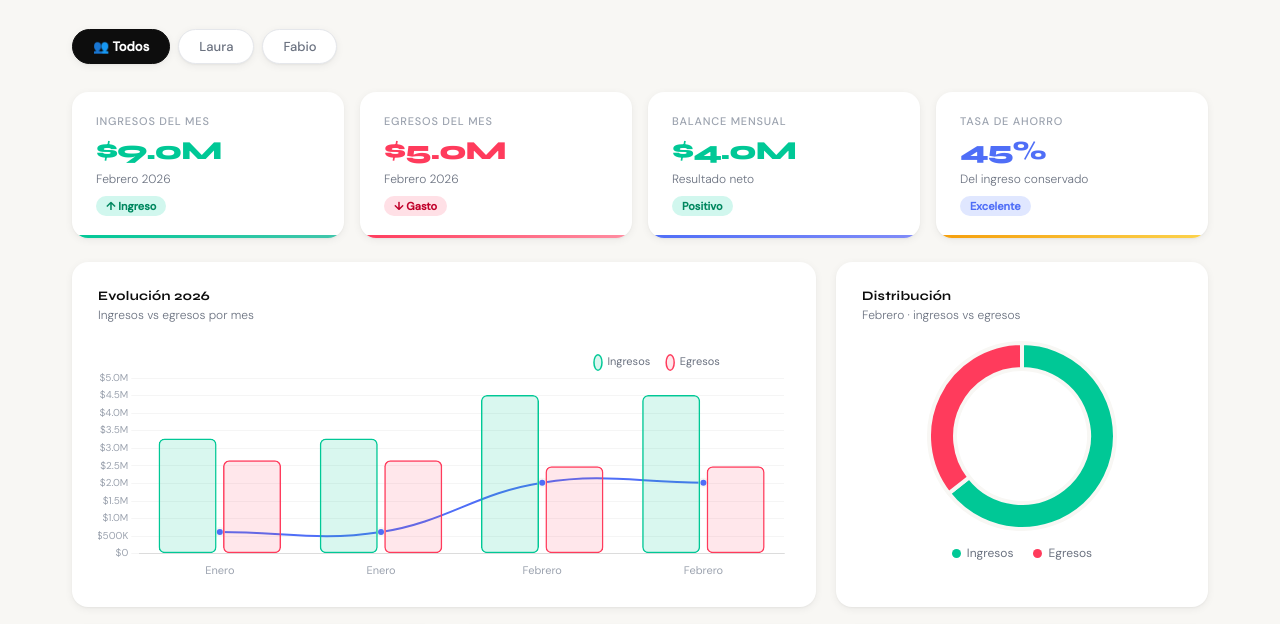
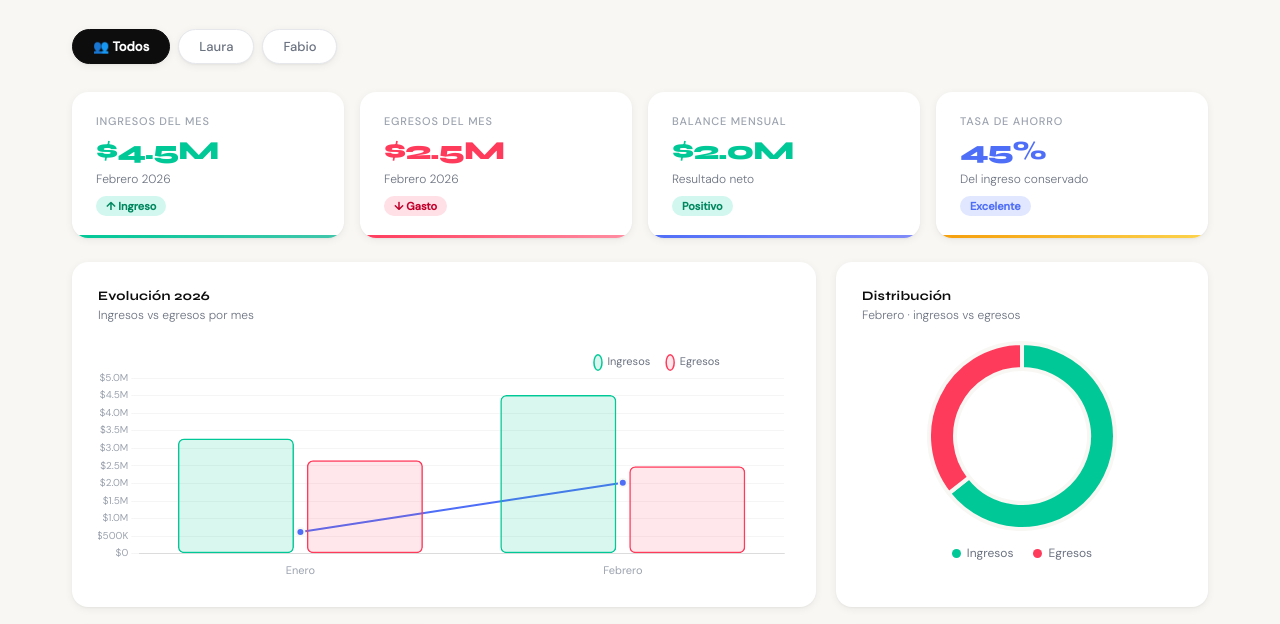
Before and after one commit to fabiobareiro/Dashbaord-laufab-finanzas, a plain HTML site: page index.html in a window 1280 px wide. Shown: the part 118-742 px from the top of the page. Drawn offline with nearby package versions, Linux system fonts and the light colour scheme.

Commit message:
📊 Reporte Febrero 2026 generado el 1 de Marzo

```diff
--- a/index.html
+++ b/index.html
@@ -148,21 +148,21 @@ footer{text-align:center;font-size:11px;color:var(--soft);padding:20px 0 8px;let
   <div class="kpi-grid">
     <div class="kpi">
       <div class="kpi-label">Ingresos del mes</div>
-      <div class="kpi-value green" id="kIngresos">$9.0M</div>
+      <div class="kpi-value green" id="kIngresos">$4.5M</div>
       <div class="kpi-sub" id="kIngLabel">Febrero 2026</div>
       <div class="kpi-badge up">↑ Ingreso</div>
       <div class="kpi-accent green"></div>
     </div>
     <div class="kpi">
       <div class="kpi-label">Egresos del mes</div>
-      <div class="kpi-value red" id="kEgresos">$5.0M</div>
+      <div class="kpi-value red" id="kEgresos">$2.5M</div>
       <div class="kpi-sub" id="kEgrLabel">Febrero 2026</div>
       <div class="kpi-badge down">↓ Gasto</div>
       <div class="kpi-accent red"></div>
     </div>
     <div class="kpi">
       <div class="kpi-label">Balance mensual</div>
-      <div class="kpi-value green" id="kBalance">$4.0M</div>
+      <div class="kpi-value green" id="kBalance">$2.0M</div>
       <div class="kpi-sub">Resultado neto</div>
       <div class="kpi-badge up" id="kBalBadge">Positivo</div>
       <div class="kpi-accent blue"></div>
@@ -217,8 +217,8 @@ footer{text-align:center;font-size:11px;color:var(--soft);padding:20px 0 8px;let
           <div class="arc-center"><div class="arc-pct" id="arcPct">45%</div></div>
         </div>
         <div class="savings-detail">
-          <div class="sd-item"><div class="sd-label">Ingresado</div><div class="sd-val" style="color:var(--green)" id="sdIng">$9.0M</div></div>
-          <div class="sd-item"><div class="sd-label">Gastado</div><div class="sd-val" style="color:var(--red)" id="sdEgr">$5.0M</div></div>
+          <div class="sd-item"><div class="sd-label">Ingresado</div><div class="sd-val" style="color:var(--green)" id="sdIng">$4.5M</div></div>
+          <div class="sd-item"><div class="sd-label">Gastado</div><div class="sd-val" style="color:var(--red)" id="sdEgr">$2.5M</div></div>
         </div>
       </div>
     </div>
@@ -247,16 +247,16 @@ footer{text-align:center;font-size:11px;color:var(--soft);padding:20px 0 8px;let
 
 <script>
 const MN=["Enero","Febrero","Marzo","Abril","Mayo","Junio","Julio","Agosto","Septiembre","Octubre","Noviembre","Diciembre"];
-const AD={"0":{"ingresos":6555800,"egresos":5315498,"balance":1240302,"byCategoria":{"Alimentación":1445234,"Transporte":411934,"Ocio Y Salidas":463100,"Hogar":1010000,"Estilo de Vida":150000,"Trabajo Y Negocio":457200,"Impuestos":804540,"Salud y Deporte":24000,"Finanzas y Futuro":422000,"Mascotas":127490},"byPersona":{"Laura":3321498,"Fabio":1994000},"byPersonaIngresos":{"Laura":3222000,"Fabio":2885000}},"1":{"ingresos":9033240,"egresos":4986354,"balance":4046886,"byCategoria":{"Alimentación":997420,"Estilo de Vida":1073834,"Gastos Operativos":1619700,"Vivienda y Servicios":1177400,"Telefonía":118000},"byPersona":{"Fabio":3219000,"Laura":1767354},"byPersonaIngresos":{"Laura":6127240,"Fabio":2906000}}};
+const AD={"0":{"ingresos":3277900,"egresos":2657749,"balance":620151,"byCategoria":{"Alimentación":722617,"Transporte":205967,"Ocio Y Salidas":231550,"Hogar":505000,"Estilo de Vida":75000,"Trabajo Y Negocio":228600,"Impuestos":402270,"Salud y Deporte":12000,"Finanzas y Futuro":211000,"Mascotas":63745},"byPersona":{"Laura":1660749,"Fabio":997000},"byPersonaIngresos":{"Laura":1611000,"Fabio":1442500}},"1":{"ingresos":4516620,"egresos":2493177,"balance":2023443,"byCategoria":{"Alimentación":498710,"Estilo de Vida":536917,"Gastos Operativos":809850,"Vivienda y Servicios":588700,"Telefonía":59000},"byPersona":{"Fabio":1609500,"Laura":883677},"byPersonaIngresos":{"Laura":3063620,"Fabio":1453000}}};
 const YEAR=2026;
-const ML=["Enero","Enero","Febrero","Febrero"];
-const MI=[3277900,3277900,4516620,4516620];
-const ME=[2657749,2657749,2493177,2493177];
-const MB=[620151,620151,2023443,2023443];
+const ML=["Enero","Febrero"];
+const MI=[3277900,4516620];
+const ME=[2657749,2493177];
+const MB=[620151,2023443];
 const CC=["#6C63FF","#FF6584","#43C6AC","#FFB347","#4FC3F7","#A78BFA","#34D399","#FB923C"];
 const PC_COLORS=["#4F6EF7","#FF6584","#43C6AC","#FFB347"];
 const PERSONAS=["Laura","Fabio"];
-const MBP={"Laura":{"ingresos":[1611000,1611000,3063620,3063620],"egresos":[1660749,1660749,883677,883677],"balance":[-49749,-49749,2179943,2179943]},"Fabio":{"ingresos":[1442500,1442500,1453000,1453000],"egresos":[997000,997000,1609500,1609500],"balance":[445500,445500,-156500,-156500]}};
+const MBP={"Laura":{"ingresos":[1611000,3063620],"egresos":[1660749,883677],"balance":[-49749,2179943]},"Fabio":{"ingresos":[1442500,1453000],"egresos":[997000,1609500],"balance":[445500,-156500]}};
 
 let currentMonth=1;
 let currentPersona='todos';
@@ -404,7 +404,7 @@ function updPersona(p){
 window.addEventListener('DOMContentLoaded',()=>{
   PC=new Chart(document.getElementById('pieChart').getContext('2d'),{
     type:'doughnut',
-    data:{labels:['Ingresos','Egresos'],datasets:[{data:[9033240,4986354],backgroundColor:['#00C896','#FF3B5C'],borderColor:['#F8F7F4','#F8F7F4'],borderWidth:4,hoverOffset:6}]},
+    data:{labels:['Ingresos','Egresos'],datasets:[{data:[4516620,2493177],backgroundColor:['#00C896','#FF3B5C'],borderColor:['#F8F7F4','#F8F7F4'],borderWidth:4,hoverOffset:6}]},
     options:{responsive:true,maintainAspectRatio:false,cutout:'72%',plugins:{legend:{display:false},tooltip:{callbacks:{label:ctx=>' '+fmtFull(ctx.raw)}}}}
   });
   BC=new Chart(document.getElementById('barChart').getContext('2d'),{
@@ -421,8 +421,8 @@ window.addEventListener('DOMContentLoaded',()=>{
       y:{grid:{color:'rgba(0,0,0,.04)'},ticks:{font:{family:'DM Sans',size:10},color:'#9CA3AF',callback:v=>fmtARS(v)},border:{display:false}}}}
   });
   // render inicial
-  document.getElementById('catList').innerHTML=buildCatList({"Alimentación":997420,"Estilo de Vida":1073834,"Gastos Operativos":1619700,"Vivienda y Servicios":1177400,"Telefonía":118000});
-  document.getElementById('personaSplit').innerHTML=buildPersonaSplit({"ingresos":9033240,"egresos":4986354,"balance":4046886,"byCategoria":{"Alimentación":997420,"Estilo de Vida":1073834,"Gastos Operativos":1619700,"Vivienda y Servicios":1177400,"Telefonía":118000},"byPersona":{"Fabio":3219000,"Laura":1767354}}, 'todos', 'Febrero');
+  document.getElementById('catList').innerHTML=buildCatList({"Alimentación":498710,"Estilo de Vida":536917,"Gastos Operativos":809850,"Vivienda y Servicios":588700,"Telefonía":59000});
+  document.getElementById('personaSplit').innerHTML=buildPersonaSplit({"ingresos":4516620,"egresos":2493177,"balance":2023443,"byCategoria":{"Alimentación":498710,"Estilo de Vida":536917,"Gastos Operativos":809850,"Vivienda y Servicios":588700,"Telefonía":59000},"byPersona":{"Fabio":1609500,"Laura":883677}}, 'todos', 'Febrero');
 });
 </script>
 </body>
```
